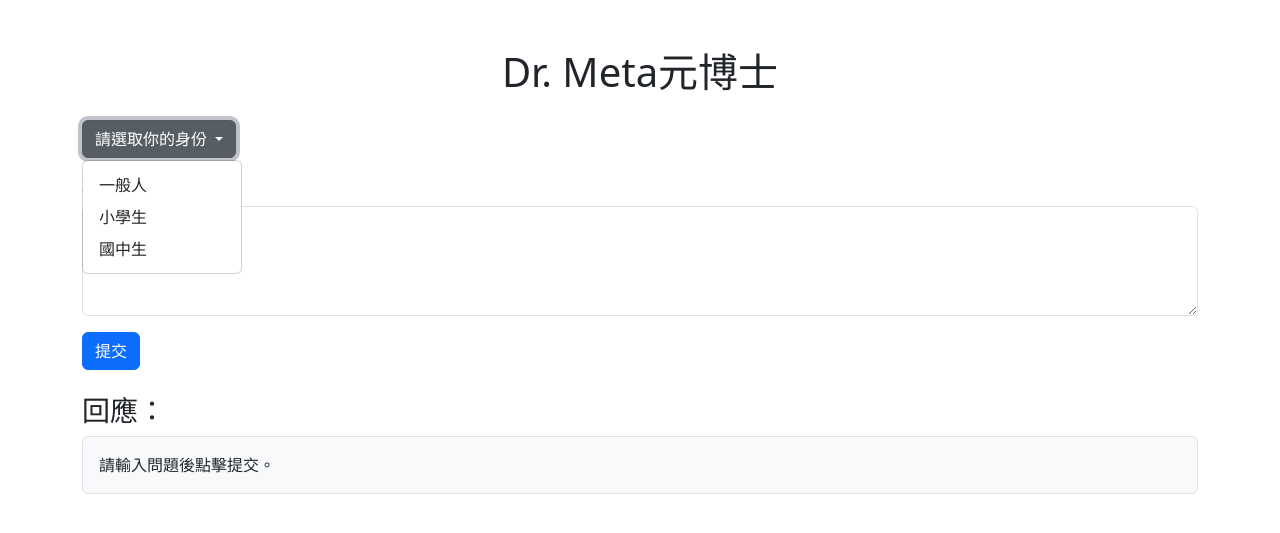
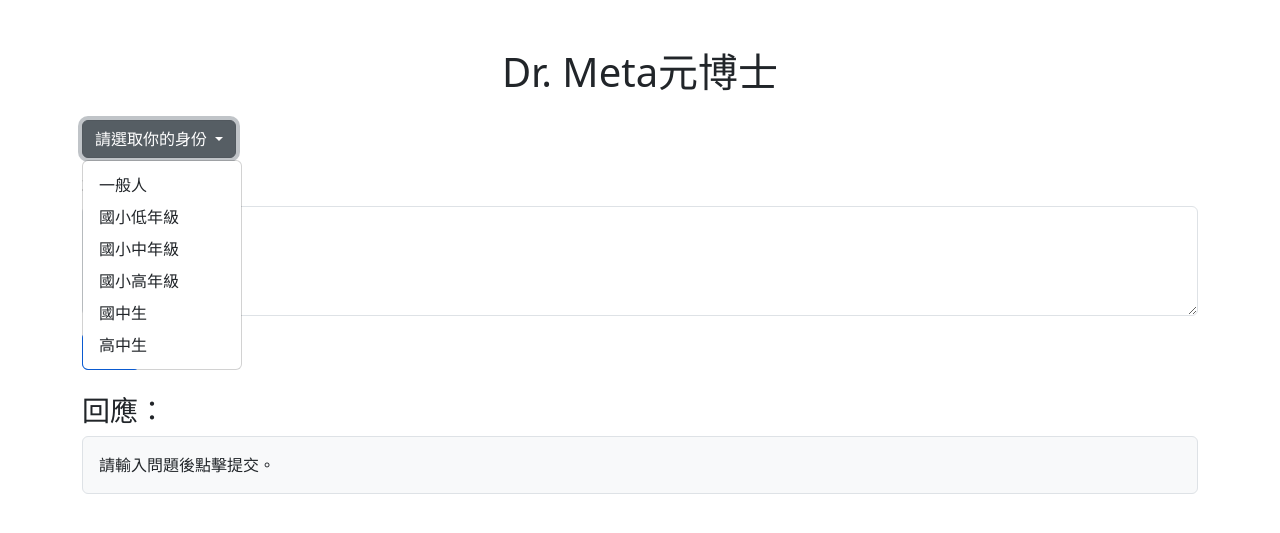
Before and after one commit to welly487/Graduation-topics, a Flask app: page / in a window 1280 px wide, after a click on "請選取你的身份". Shown: the top 533 px of the page. Run offline with Flask 3, Linux system fonts and the light colour scheme.

Commit message:
Update index.html

```diff
--- a/project/templates/index.html
+++ b/project/templates/index.html
@@ -17,8 +17,11 @@
             </button>
             <ul class="dropdown-menu" aria-labelledby="dropdownMenuButton1">
                 <li><a class="dropdown-item" href="#" onclick="selectRole(this)">一般人</a></li>
-                <li><a class="dropdown-item" href="#" onclick="selectRole(this)">小學生</a></li>
+                <li><a class="dropdown-item" href="#" onclick="selectRole(this)">國小低年級</a></li>
+                <li><a class="dropdown-item" href="#" onclick="selectRole(this)">國小中年級</a></li>
+                <li><a class="dropdown-item" href="#" onclick="selectRole(this)">國小高年級</a></li>
                 <li><a class="dropdown-item" href="#" onclick="selectRole(this)">國中生</a></li>
+                <li><a class="dropdown-item" href="#" onclick="selectRole(this)">高中生</a></li>
             </ul>
         </div>
 
```
